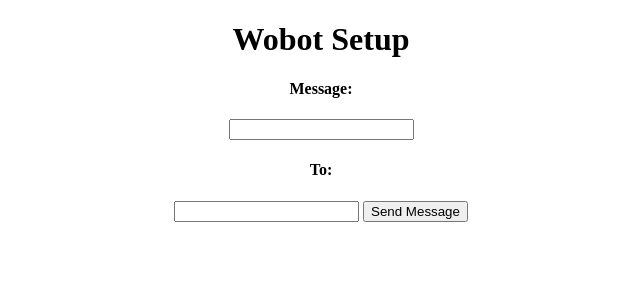
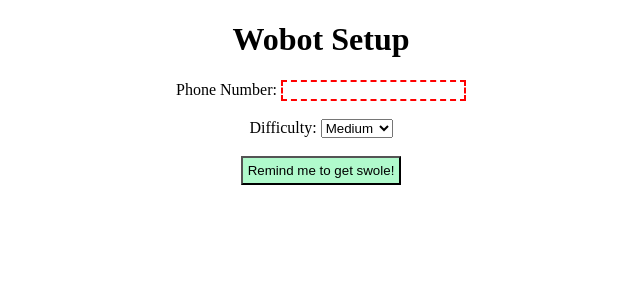
Before and after one commit to anerli/wobot, a Flask app: page / in a window 1280 px wide. Shown: the top 300 px of the page, without its empty margins (319-959 px from the left). Run offline with Flask 2, Linux system fonts and the light colour scheme.

Commit message:
basic ui

```diff
--- a/app.py
+++ b/app.py
@@ -1,29 +1,48 @@
 from flask import Flask, render_template, request, redirect
 from flask_sqlalchemy import SQLAlchemy
 from twilio_tools import send_message
+from flask_apscheduler import APScheduler
+import schedule_tools
+import time
 
 app = Flask(__name__)
 
 app.config['SQLALCHEMY_DATABASE_URI'] = 'sqlite:///test.db'
 db = SQLAlchemy(app)
+scheduler = APScheduler()
+scheduler.init_app(app)
+
 
 class User_db (db.Model):
     id = db.Column(db.Integer, primary_key=True)
 
     # string of 1's and 0's in a particular order to denote which muscle groups have been used
     # '10' is number muscle groups
-    last_worked_mgroups = db.Column(db.String(10))
+    last_worked_mgroups = db.Column(db.String(10), default='1111100000')
 
 
 @app.route('/', methods=['GET', 'POST'])
 def index():
     if request.method == 'POST':
-        msg = request.form['msg']
-        num = request.form['num']
-        send_message(msg, num)
+        #msg = request.form['msg']
+        #num = request.form['num']
+        #send_message(msg, num)
+
+        phone_number = request.form['phone_number']
+        # etc...
+
         return redirect('/')
     else:
         return render_template('index.html')
 
+def print_date_time():
+    print(time.strftime("%A, %d. %B %Y %I:%M:%S %p"))
+
 if __name__ == '__main__':
+    #schedule_tools.schedule_the_message_send_scheduler(scheduler)
+    #scheduler.add_job(func=print_date_time, trigger="interval", seconds=3, id='dateprinter')
+    scheduler.add_job(func=lambda: schedule_tools.schedule_message_sends(scheduler, ), trigger="cron", hour=0, id='dateprinter')
+    scheduler.start()
+
+    # Remember to take off debug mode on upload. This also fixes sheduler running things twice
     app.run(debug = True)
--- a/static/css/main.css
+++ b/static/css/main.css
@@ -1,3 +1,30 @@
 .content{
     text-align: center;
 }
+
+form{
+    display: inline;
+}
+
+button{
+    float: center;
+    color: black;
+    background-color: rgb(176, 250, 204);
+    padding: 5px;
+}
+
+input:invalid {
+    border: 2px dashed red;
+  }
+
+input:valid {
+    border: 2px solid black;
+}
+
+
+
+label {
+    margin-bottom: 20px;
+    padding:20px;
+    float: center;
+}
--- a/templates/index.html
+++ b/templates/index.html
@@ -7,12 +7,34 @@
 {% block body %}
 <div class="content">
     <h1>Wobot Setup</h1>
-    <form action='/' method="POST">
-        <h4>Message:</h4>
-        <input type="text" name="msg" id="msg">
-        <h4>To:</h4>
-        <input type="text" name="num" id="num">
-        <input type="submit" value="Send Message">
+    <form action='/' method="POST" id="settingsform">
+
+        <div>
+            <label>
+                Phone Number:
+                <input type="text" name="phone_number" id="phone_number", maxlength="10", pattern="\d{10}", required>
+            </label>
+        </div>
+
+        <br />
+
+        <div>
+            <label>Difficulty:
+                <select name="difficulty" id="difficulty" form="settingsform">
+                    <option value="mild">Mild</option>
+                    <option value="medium" selected="selected">Medium</option>
+                    <option value="hard">Hard</option>
+                    <option value="extreme">Extreme</option>
+                    <option value="arnold">Arnold</option>
+                </select>
+            </label>
+        </div>
+
+        <br />
+
+        <div>
+            <button type="submit">Remind me to get swole!</button>
+        </div>
     </form>
 </div>
 {% endblock %}
```
Also changed, not shown: schedule_tools.py (added, +23 -0 lines).
